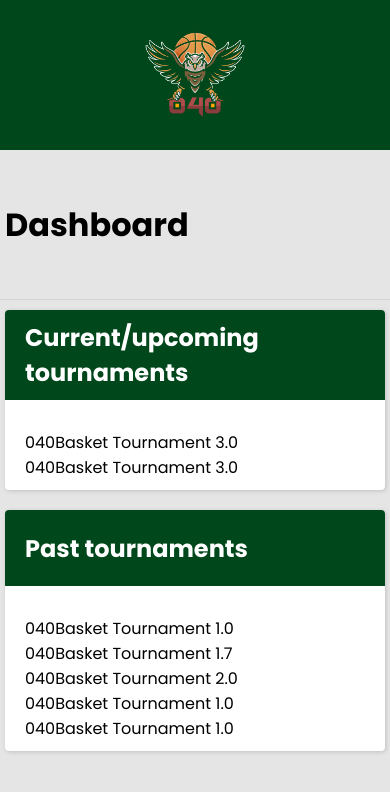
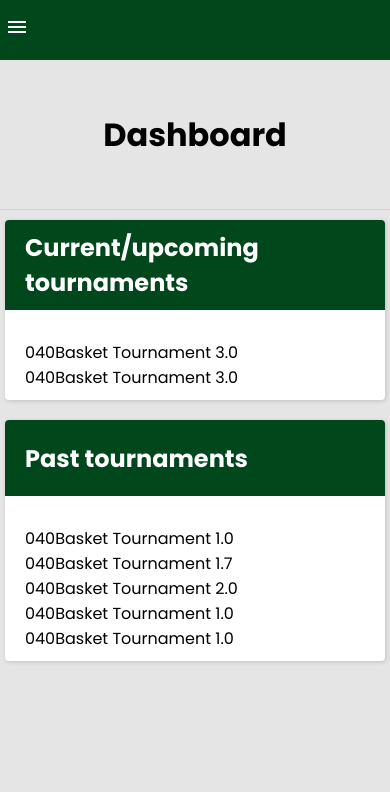
Before and after one commit to kwiatkowskijan/040basket-league, an Angular app: page / in a window 390 px wide. Shown: the top 792 px of the page. Built offline with nearby package versions, Linux system fonts and the light colour scheme; data requests are answered from the project's data file.

Commit message:
navbar changes

```diff
--- a/src/app/navbar/navbar.component.css
+++ b/src/app/navbar/navbar.component.css
@@ -2,6 +2,16 @@
     position: sticky;
     top: 0;
     left: 0;
+}
+
+.toggle-icon {
+    display: none;
+    color: #fff;
+}
+
+.toggle-menu {
+    height: 0;
+    transition: all 0.5s;
 }
 
 .logo {
@@ -17,12 +27,13 @@
     display: flex;
     flex-direction: column;
     align-items: flex-start;
-    padding: 0 20px;
+    padding: 0 10px;
     margin-top: 25px;
 }
 
 .menu a {
     padding: 15px 5px;
+    margin-bottom: 5px;
     color: #fff;
     display: flex;
     flex-direction: row;
@@ -30,7 +41,7 @@
     border-radius: 4px;
 }
 
-.menu a:hover {
+.menu a:hover, .active {
     background-color: #010e06;
 }
 
@@ -39,8 +50,28 @@
 }
 
 @media (max-width: 768px) {
+    .main-navbar {
+        min-height: 60px;
+        display: flex;
+        flex-direction: row;
+        justify-content: flex-start;
+        align-items: center;
+        align-content: center;
+        padding: 0 5px;
+    }
+
+    .toggle-icon {
+        display: block;
+    }
+
+    .toggle-menu {
+        width: 100vw;
+        height: calc(100vh - 60px);
+        background-color: var(--brand);
+    }
+
     .logo {
-        border: none;
+        display: none;
     }
 
     .menu {
--- a/src/app/navbar/navbar.component.html
+++ b/src/app/navbar/navbar.component.html
@@ -1,10 +1,13 @@
 <div class="main-navbar">
+    <div class="toggle-icon">
+        <a><mat-icon fontIcon="menu"></mat-icon></a>
+    </div>
     <div class="logo">
         <img src="/assets/owl-logo-01.png" width="150px" height="127.5px" />
     </div>
     <div class="menu">
-        <a [routerLink]="['/']"><mat-icon aria-hidden="false" aria-label="Example home icon" fontIcon="home"></mat-icon>Dashboard</a>
-        <a [routerLink]="['/tournaments']"><mat-icon aria-hidden="false" aria-label="Example home icon" fontIcon="list"></mat-icon>Tournaments</a>
-        <a [routerLink]="['/team']"><mat-icon aria-hidden="false" aria-label="Example home icon" fontIcon="group"></mat-icon>Teams</a>
+        @for (item of navItems; track $index) {
+            <a [routerLink]="item.route" routerLinkActive="active" [routerLinkActiveOptions]="{ exact: true }"><mat-icon aria-hidden="false" [fontIcon]="item.icon"></mat-icon>{{item.label}}</a>
+        }
     </div>
 </div>
--- a/src/app/navbar/navbar.component.ts
+++ b/src/app/navbar/navbar.component.ts
@@ -1,14 +1,33 @@
 import { Component } from '@angular/core';
-import { RouterLink } from '@angular/router';
-import {MatIconModule} from '@angular/material/icon';
+import { RouterModule, RouterLink } from '@angular/router';
+import { MatIconModule } from '@angular/material/icon';
 
 @Component({
   selector: 'app-navbar',
   standalone: true,
-  imports: [RouterLink, MatIconModule],
+  imports: [RouterModule, RouterLink, MatIconModule],
   templateUrl: './navbar.component.html',
   styleUrl: './navbar.component.css'
 })
 export class NavbarComponent {
-
+  navItems = [
+    {
+      route: '/',
+      icon: 'home',
+      label: 'Dashboard',
+      isActive: false
+    },
+    {
+      route: '/tournaments',
+      icon: 'list',
+      label: 'Tournaments',
+      isActive: false
+    },
+    {
+      route: '/team',
+      icon: 'group',
+      label: 'Teams',
+      isActive: false
+    },
+  ]
 }
--- a/src/styles.css
+++ b/src/styles.css
@@ -91,6 +91,7 @@ a {
 
     .section-title {
         padding: 0 5px;
+        justify-content: center;
     }
 
     .section-container {
```
